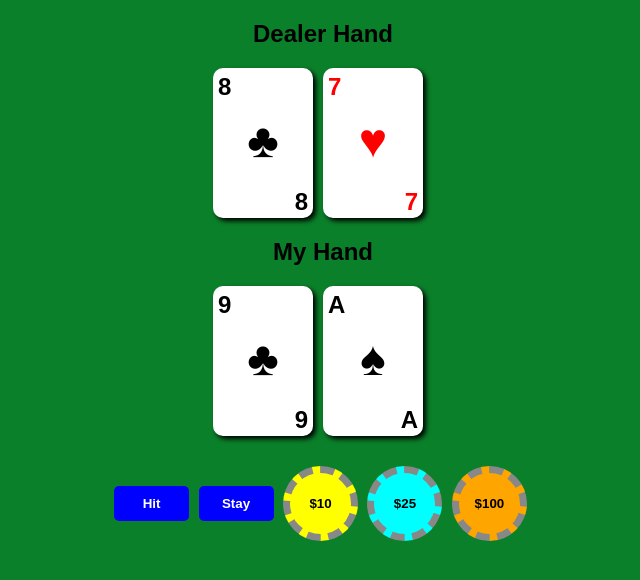
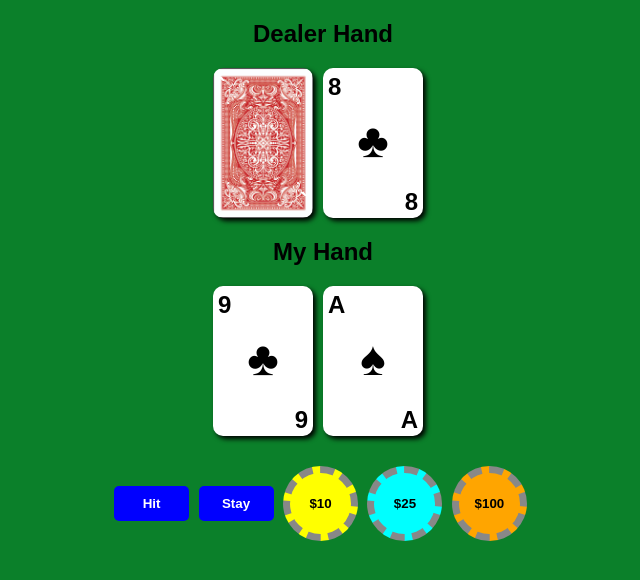
Before and after one commit to prashantkumar1113/JS-MileStoneProject1-BlackJack, a plain HTML site: page index.html in a window 1280 px wide. Shown: the whole page, without its empty margins (317-957 px from the left). Drawn offline with Linux system fonts and the light colour scheme.

Commit message:
Showing the back of the card for the Dealers second card

```diff
--- a/blackjack.js
+++ b/blackjack.js
@@ -100,7 +100,7 @@ class BlackjackGame {
         console.log(playerHand);
         let handValue = 0;
         playerHand.forEach((card) => {
-            if (card.rank === "K" || card.rank === "Q" || card.rank === "Q") {
+            if (card.rank === "K" || card.rank === "Q" || card.rank === "J") {
                 handValue += 10;
             } else if (card.rank === "A") {
                 handValue += 11;
@@ -112,9 +112,23 @@ class BlackjackGame {
         return handValue;
     }
 
-    displayHand(cards, domElement) {
+    displayHand(cards, domElement, isDealersFirstHand) {
+        let currentCards = [...cards];
+        console.log(currentCards);
         domElement.innerHTML = "";
-        cards.forEach((card) => {
+
+        //hide one of the dealers cards
+        if (isDealersFirstHand) {
+            currentCards.pop();
+            let cardElement = document.createElement("div");
+            cardElement.className = "card card-back";
+            cardElement.innerHTML = `
+            <div class='card-header'> \` </div>
+            <div class='card-body'> ' </div>
+            <div class='card-footer'> \` </div>`;
+            domElement.appendChild(cardElement);
+        }
+        currentCards.forEach((card) => {
             let cardElement = document.createElement("div");
             if (card.suit === "Diamond" || card.suit === "Heart") {
                 cardElement.className = "card red"; //${card.suit.toLowerCase()}
@@ -142,9 +156,9 @@ class BlackjackGame {
 
         //player gets to hit or stay
         const playerHandDiv = document.getElementById("player-hand");
-        this.displayHand(this.playerHand, playerHandDiv);
+        this.displayHand(this.playerHand, playerHandDiv, false);
         const dealerHandDiv = document.getElementById("dealer-hand");
-        this.displayHand(this.dealerHand, dealerHandDiv);
+        this.displayHand(this.dealerHand, dealerHandDiv, true);
 
         //wire up the control buttons
         const hitButton = document.getElementById("hit-button");
@@ -154,7 +168,7 @@ class BlackjackGame {
         hitButton.addEventListener("click", (e) => {
             // alert("Hit button clicked");
             this.playerHand.push(this.deck.cards.pop());
-            this.displayHand(this.playerHand, playerHandDiv);
+            this.displayHand(this.playerHand, playerHandDiv, false);
         });
         stayButton.addEventListener("click", (e) => {
             alert("Stay button clicked");
--- a/styles.css
+++ b/styles.css
@@ -14,6 +14,12 @@ h2 {
 .red {
     color: red;
 }
+.card-back {
+    background-image: url("./assets/card-back2.jpg");
+    background-size: cover;
+    color: #fff;
+}
+
 #dealer-hand,
 #player-hand,
 #controls {
```
Also changed, not shown: index.html (+4 -11 lines), assets/card-back.jpeg (added), assets/card-back2.jpg (added).
